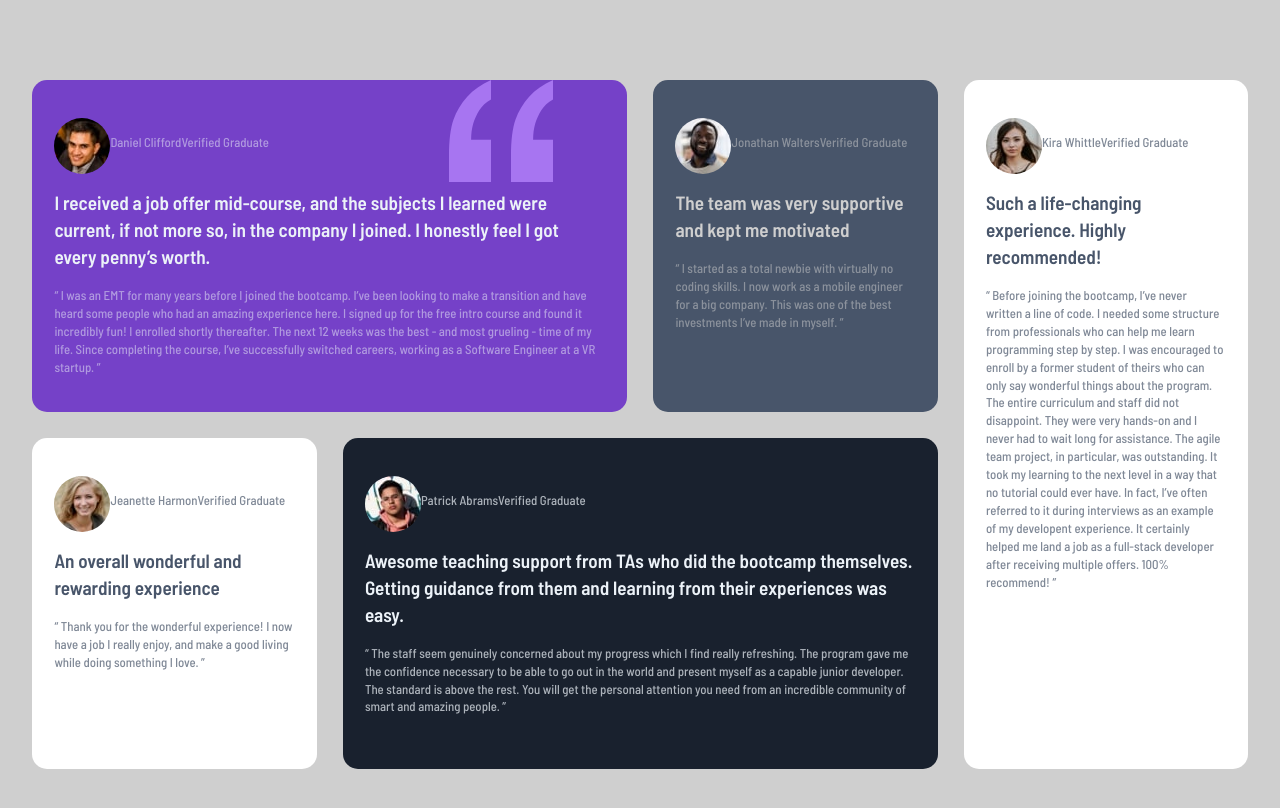
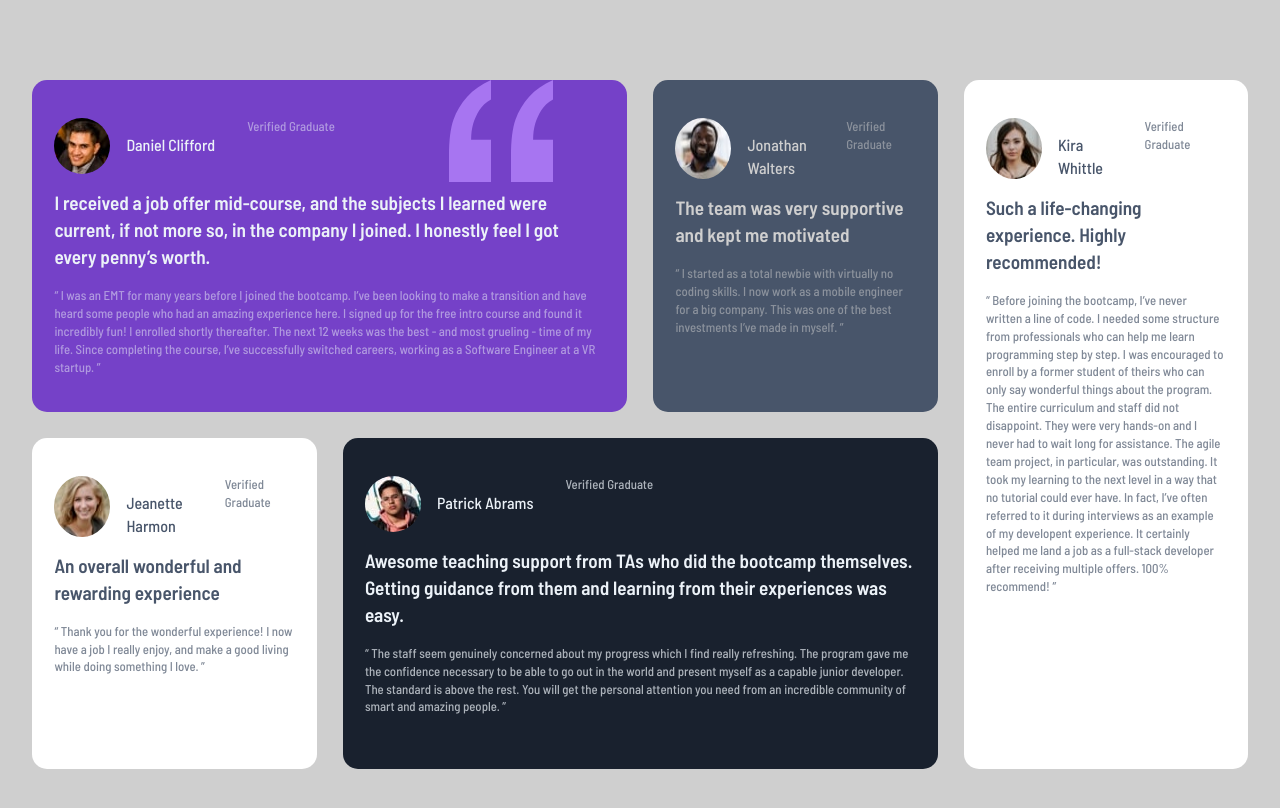
Before and after one commit to b-l-u-e/testimonals-grid-section, a plain HTML site: page index.html in a window 1280 px wide. Drawn offline with Linux system fonts and the light colour scheme.

Commit message:
removing span from css

```diff
--- a/style.css
+++ b/style.css
@@ -45,11 +45,11 @@ main {
   border-radius: 50%;
 }
 
-.border-section .profile span .name {
+.border-section .profile  .name {
   padding: 1rem 1rem 0 1rem;
 }
 
-.border-section .profile span .status {
+.border-section .profile .status {
   padding: 0 1rem 1rem 1rem;
 }
 
@@ -60,12 +60,12 @@ main {
   grid-area: section-1;
 }
 
-.section-1 .profile span .name {
+.section-1 .profile .name {
   color: rgb(236, 242, 248);
   font-size: 1rem;
 }
 
-.section-1 .profile span .status {
+.section-1 .profile .status {
   color: rgba(236, 242, 248, 0.5);
   font-size: 0.8rem;
 }
@@ -89,12 +89,12 @@ main {
   grid-area: section-2;
 }
 
-.section-2 .profile span .name {
+.section-2 .profile .name {
   color: rgb(207, 207, 207);
   font-size: 1rem;
 }
 
-.section-2 .profile span .status {
+.section-2 .profile .status {
   color: rgba(207, 207, 207, 0.5);
   font-size: 0.8rem;
 }
@@ -118,12 +118,12 @@ main {
   grid-area: section-3;
 }
 
-.section-3 .profile span .name {
+.section-3 .profile .name {
   color: rgb(72, 85, 106);
   font-size: 1rem;
 }
 
-.section-3 .profile span .status {
+.section-3 .profile .status {
   color: rgba(72, 85, 106, 0.7);
   font-size: 0.8rem;
 }
@@ -147,12 +147,12 @@ main {
   grid-area: section-4;
 }
 
-.section-4 .profile span .name {
+.section-4 .profile .name {
   color: rgb(236, 242, 248);
   font-size: 1rem;
 }
 
-.section-4 .profile span .status {
+.section-4 .profile .status {
   color: rgba(236, 242, 248, 0.7);
   font-size: 0.8rem;
 }
@@ -176,12 +176,12 @@ main {
   grid-area: section-5;
 }
 
-.section-5 .profile span .name {
+.section-5 .profile .name {
   color: rgb(72, 85, 106);
   font-size: 1rem;
 }
 
-.section-5 .profile span .status {
+.section-5 .profile .status {
   color: rgba(72, 85, 106, 0.7);
   font-size: 0.8rem;
 }
```
